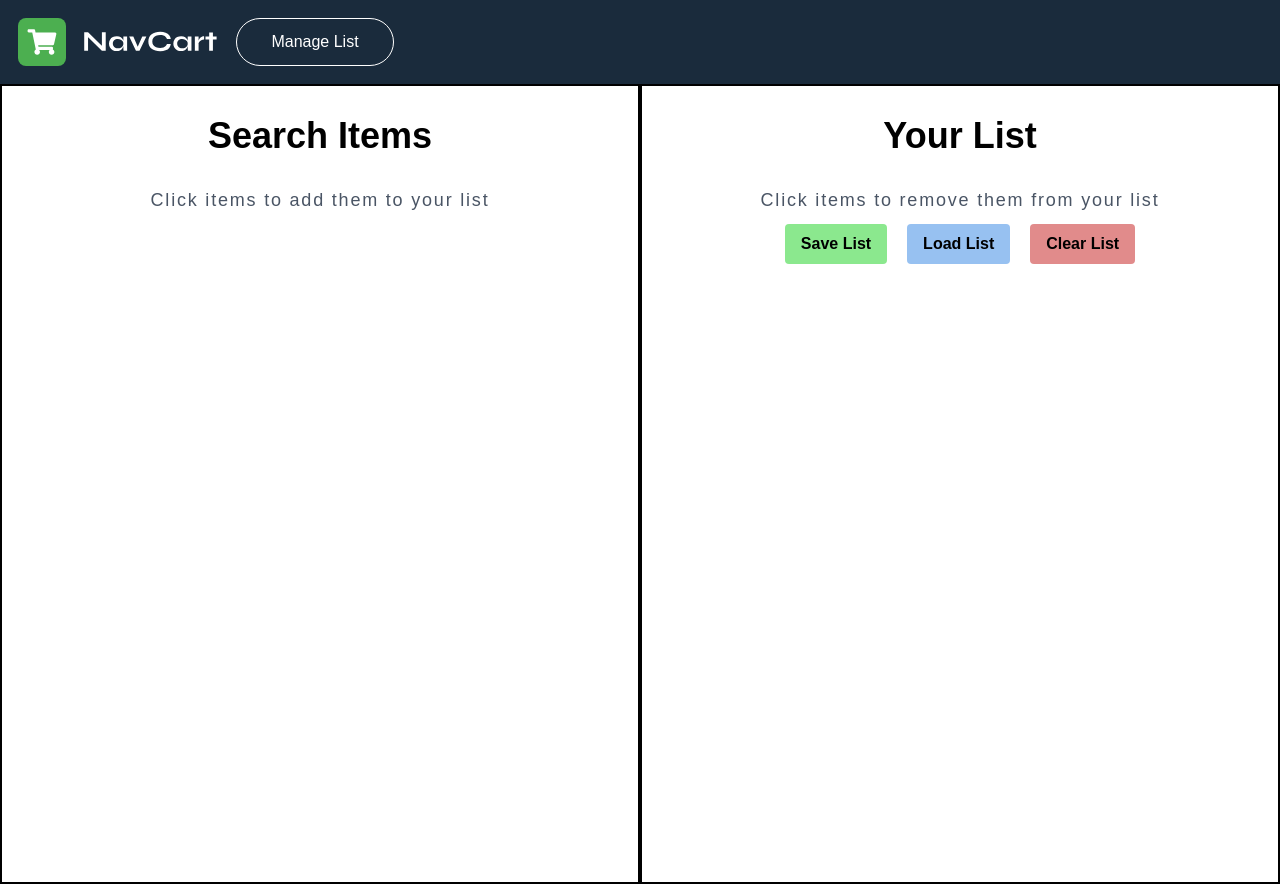
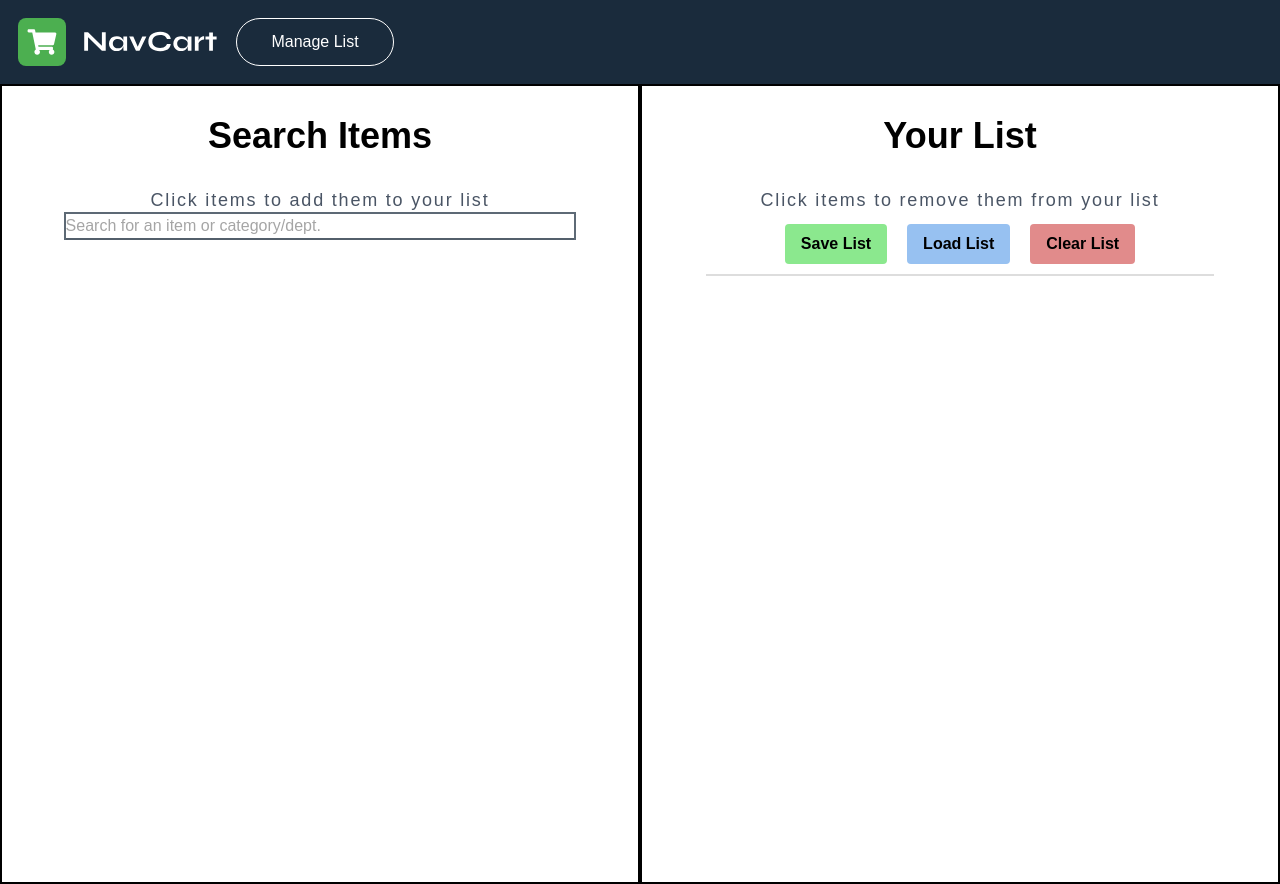
Before and after one commit to nathankhoury/navcart, a Next.js app: page /list-manager in a window 1280 px wide. Built offline with nearby package versions, Linux system fonts and the light colour scheme.

Commit message:
add search, and dummy add/remove items

```diff
--- a/app/DATA/data_final.js
+++ b/app/DATA/data_final.js
@@ -15,7 +15,7 @@
 *   Template: Inventory[""] = {"id":, "name": "", "location": "", "code": "", "category": "", "isCold": false}
 */
 
-var Inventory = {};
+export const Inventory = {};
 Inventory["abrasive cleaner"] =         {"id": 1, "name": "Abrasive Cleaner", "location": "Aisle 15", "code": "A15", "category": "Grocery", "isCold": false}
 Inventory["artificial sweetener"] =     {"id": 2, "name": "Artificial Sweetener", "location": "Aisle 7", "code": "A7", "category": "Grocery", "isCold": false}
 Inventory["baby cosmetics"] =           {"id": 3, "name": "Baby Cosmetics", "location": "Aisle 12", "code": "A12", "category": "Grocery", "isCold": false}
--- a/app/css/styles.css
+++ b/app/css/styles.css
@@ -90,3 +90,38 @@
 #clearListButton:active {
     background-color: #7a4747;
 }
+
+#searchWrapper, #listContentsWrapper {
+    width: 80%;
+    margin-left: auto;
+    margin-right: auto;
+}
+
+#searchBox {
+    width: 100%;
+    outline: solid 2px #1A2B3C;
+    opacity: 70%;
+    align-items: center;
+    align-self: center;
+    align-content: center;
+}
+
+#searchResults, #listContents {
+    max-height: 70vh;
+    overflow-y: auto;
+    border: #DDD solid 1px;
+}
+
+#searchResults>*, #listContents>* {
+    text-align: left;
+    align-items: start;
+    margin: 20px;
+}
+
+#itemNameDisplayed {
+    font-weight: bold;
+}
+
+#itemLoc {
+    font-weight: lighter;
+}
--- a/app/list-manager/page.tsx
+++ b/app/list-manager/page.tsx
@@ -1,21 +1,71 @@
+"use client"
 import TopBar from "../topbar";
+import { useState, useMemo } from "react";
 import "../css/styles.css";
+import { Inventory } from "../DATA/data_final.js";
 
-{/*
+/*
+    References:
+    https://react.dev/reference/rsc/use-client
+    https://react.dev/reference/react/useState
+    https://www.w3schools.com/react/react_usememo.asp
+    https://v1.tailwindcss.com/components/buttons
+
     Considering for search bar:
     https://flowbite.com/docs/forms/search-input/
     https://www.material-tailwind.com/docs/html/input-search
     https://tomdekan.com/articles/react-search-bar?ref=r-react
-*/}
 
-{/*
+    Contributors for this file:
+    Nathan Khoury (last modified: 3/21/2026)
+
+    Description:
     page.tsx is the file that defines the content of the page at the route /list-manager,
     think of it like the main body of the page, and other .tsx files in the same directory
-    are supporting components that you can import and use in page.tsx
-*/}
+    are supporting components that you can import and use in page.tsx. This list manager
+    puts the dataset to use by giving the user the ability to search our internal data for
+    items they wish to shop for. They can add to list, and control their list with our
+    button controls.
+*/
 
 export default function ListManager() {
-    {/* return one single parent div (or other element, but div wrapper seems to work best) */}
+    // 'query' is the value, 'setQuery' is the function to update the value
+    const [query, setQuery] = useState("");         // user input
+    // 'list' is the value, 'setList' is the function to update the value
+    const [list, setList] = useState<string[]>([]); // array of strings (selected items)
+
+    // only reruns when dependencies change, which is why we use useMemo (think about it as caching or temp storage to save time)
+    const results = useMemo(() => {
+        // trim() removes unnecessary whitespace, toLowerCase() make it all lower case (duh)
+        const q = query.trim().toLowerCase();
+
+        if (!q) return []; // if empty, return empty list
+
+        // return a list of items containing the substring 'q' into 'results'
+        return Object.entries(Inventory).filter(([key, item]) =>
+            // search substring q in the items name
+            item.name.toLowerCase().includes(q) ||
+            // also search substring in category name
+            item.category.toLowerCase().includes(q)
+        );
+    }, [query]);    // 'query' is the only dependency
+
+    // if list does not have key, replace the list with itself + the new key (since it was const and immutable)
+    const addItem = (key: string) => {
+        if (!list.includes(key)) {
+            setList(prev => [...prev, key]);
+            console.log("Successfully added to user's list");
+        } else {
+            console.log("Item already in user's list, not added");
+        }
+    };
+
+    // remove an item from the internal list
+    const removeItem = (key: string) => {
+        setList(prev => prev.filter(k => k !== key));   // keep everything such that k !== key
+    }
+
+    /* return one single parent div (or other element, but div wrapper seems to work best) */
     return (
         <div id="lm-page-wrapper" className="bg-white text-black">
             {/* Drop in the top bar component */}
@@ -26,6 +76,29 @@ export default function ListManager() {
                 <div id="left" className="list-management-panel">
                     <h1 className="panel-header text-4xl font-bold text-heading">Search Items</h1>
                     <p className="tracking-widest text-lg text-gray-600">Click items to add them to your list</p>
+                    {/* on input change, change the value of 'query" */}
+                    <div id="searchWrapper">
+                        <input
+                            id="searchBox"
+                            type="text"
+                            value={query}
+                            onChange={e => setQuery(e.target.value)}
+                            placeholder="Search for an item or category/dept."
+                        />
+                        <ul id="searchResults" className="list-none pl-0">
+                            {results.map(([key, item]) =>(
+                                <li key={item.id}>
+                                    <button
+                                        className="bg-transparent hover:bg-[#429c38] text-black-700 hover:text-black py-2 px-4 border border-black-900 hover:border-transparent rounded"
+                                        onClick={() => addItem(key)}
+                                    >
+                                        <span id="itemNameDisplayed">{item.name + ' '}</span>
+                                        <span id="itemLoc">{item.location || item.category}</span>   {/* fallback, display the category */}
+                                    </button>
+                                </li>
+                            ))}
+                        </ul>
+                    </div>
                 </div>
 
                 {/* The right half of the screen is represented here */}
@@ -38,6 +111,24 @@ export default function ListManager() {
                         <button id="loadListButton" className="listControlButton font-bold py-2 px-4 rounded">Load List</button>
                         <button id="clearListButton" className="listControlButton font-bold py-2 px-4 rounded">Clear List</button>
                     </div>
+                    <div id="listContentsWrapper">
+                        <ul id="listContents" className="">
+                            {list.map((key) => {
+                                const item = Inventory[key];
+                                return (
+                                    <li key={item.id}>
+                                        <button
+                                            className="bg-transparent hover:bg-red-300 text-black py-2 px-4 border border-black rounded"
+                                            onClick={() => removeItem(key)}
+                                        >
+                                            <span id="itemNameDisplayed">{item.name + ' '}</span>
+                                            <span>{item.location || item.category}</span>
+                                        </button>
+                                    </li>
+                                );
+                            })}
+                        </ul>
+                    </div>
                 </div>
             </div>
         </div>
```
